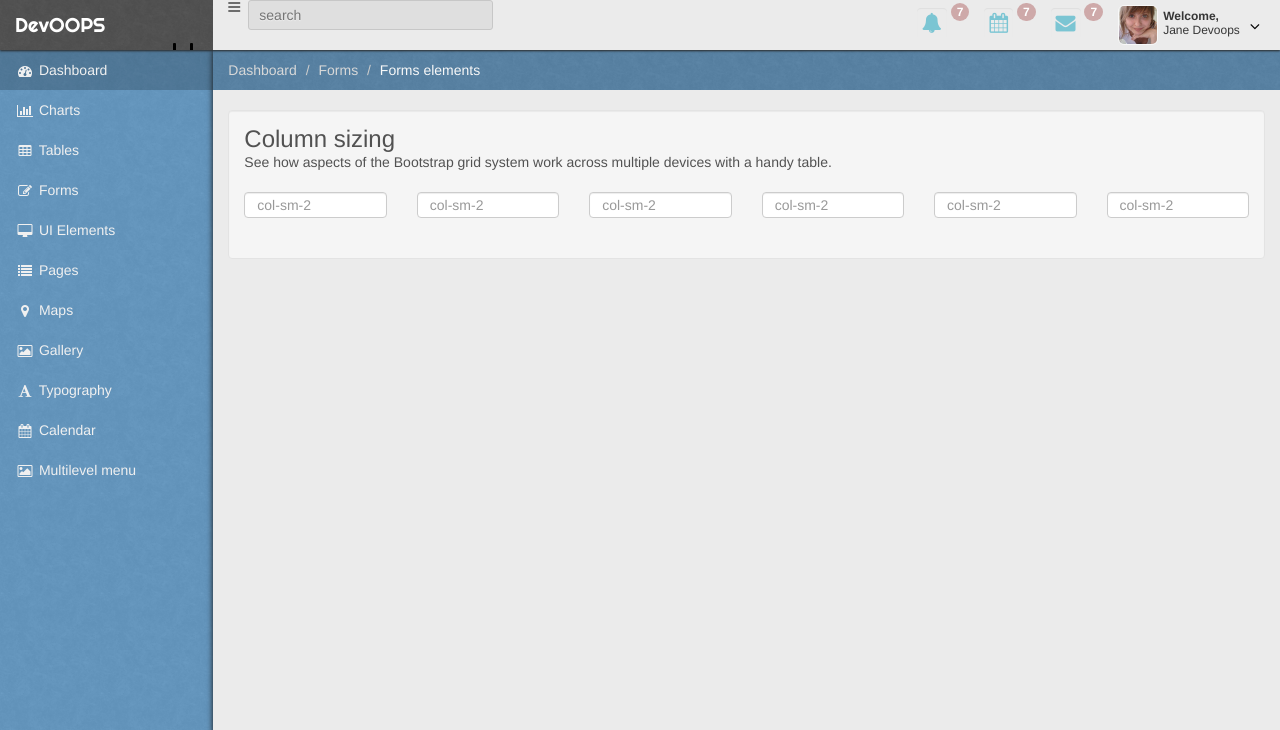
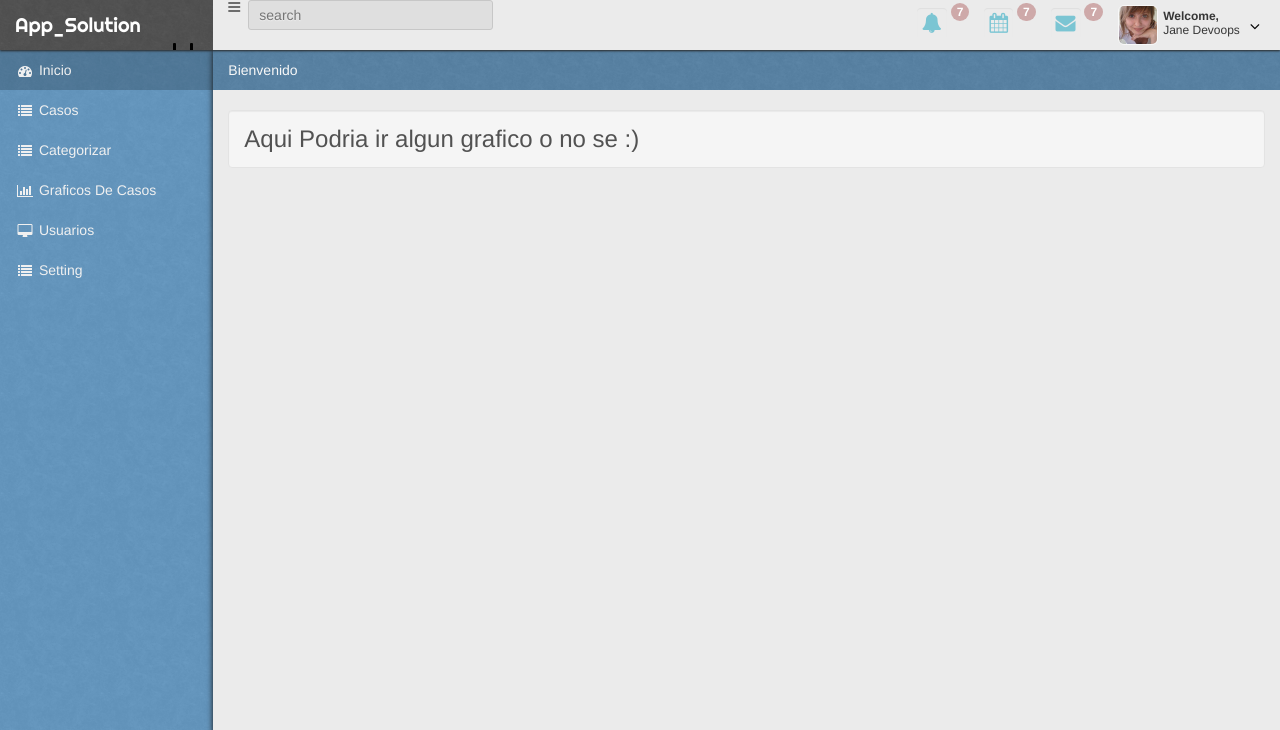
Before and after one commit to Ivette14/app_solution, a CodeIgniter app: page /app_solution/ in a window 1280 px wide. Shown: the top 730 px of the page. Run offline with CodeIgniter, Linux system fonts and the light colour scheme; some libraries are stand-ins or nearby versions.

Commit message:
plantilla
definicion de modulos

```diff
--- a/application/controllers/welcome.php
+++ b/application/controllers/welcome.php
@@ -31,7 +31,7 @@ class Welcome extends CI_Controller {
 	public function index()
 	{
 		$this->load->view('header');
-			$this->load->view('form/frm_new_caso');
+			$this->load->view('inicio');
 		$this->load->view('foorter');
 
 
--- a/application/views/header.php
+++ b/application/views/header.php
@@ -49,7 +49,7 @@
 	<div class="container-fluid expanded-panel">
 		<div class="row">
 			<div id="logo" class="col-xs-12 col-sm-2">
-				<a href="index.html">DevOOPS</a>
+				<a href="index.html">App_Solution</a>
 			</div>
 			<div id="top-panel" class="col-xs-12 col-sm-10">
 				<div class="row">
@@ -148,168 +148,62 @@
 				<li>
 					<a href="ajax/dashboard.html" class="active ajax-link">
 						<i class="fa fa-dashboard"></i>
-						<span class="hidden-xs">Dashboard</span>
+						<span class="hidden-xs">Inicio</span>
 					</a>
 				</li>
 				<li class="dropdown">
 					<a href="#" class="dropdown-toggle">
-						<i class="fa fa-bar-chart-o"></i>
-						<span class="hidden-xs">Charts</span>
+						<i class="fa fa-list"></i>
+						<span class="hidden-xs">Casos</span>
 					</a>
 					<ul class="dropdown-menu">
-						<li><a class="ajax-link" href="ajax/charts_xcharts.html">xCharts</a></li>
-						<li><a class="ajax-link" href="ajax/charts_flot.html">Flot Charts</a></li>
-						<li><a class="ajax-link" href="ajax/charts_google.html">Google Charts</a></li>
-						<li><a class="ajax-link" href="ajax/charts_morris.html">Morris Charts</a></li>
-						<li><a class="ajax-link" href="ajax/charts_coindesk.html">CoinDesk realtime</a></li>
+						<li><a class="ajax-link" href="ajax/charts_xcharts.html">Nuevo Caso</a></li>
+						<li><a class="ajax-link" href="ajax/charts_flot.html">Estados De Casos</a></li>
+						<li><a class="ajax-link" href="ajax/charts_google.html">Redirreccion de Casos</a></li>
+						<li><a class="ajax-link" href="ajax/charts_morris.html">Casos Sin Resolver</a></li>
 					</ul>
 				</li>
 				<li class="dropdown">
 					<a href="#" class="dropdown-toggle">
-						<i class="fa fa-table"></i>
-						 <span class="hidden-xs">Tables</span>
+						<i class="fa fa-list"></i>
+						 <span class="hidden-xs">Categorizar</span>
 					</a>
 					<ul class="dropdown-menu">
-						<li><a class="ajax-link" href="ajax/tables_simple.html">Simple Tables</a></li>
-						<li><a class="ajax-link" href="ajax/tables_datatables.html">Data Tables</a></li>
-						<li><a class="ajax-link" href="ajax/tables_beauty.html">Beauty Tables</a></li>
+						<li><a class="ajax-link" href="ajax/tables_simple.html">Categorias</a></li>
+						<li><a class="ajax-link" href="ajax/tables_datatables.html">Nueva Catagoria</a></li>
+
 					</ul>
 				</li>
 				<li class="dropdown">
 					<a href="#" class="dropdown-toggle">
-						<i class="fa fa-pencil-square-o"></i>
-						 <span class="hidden-xs">Forms</span>
+						<i class="fa fa-bar-chart-o"></i>
+						 <span class="hidden-xs">Graficos De Casos</span>
 					</a>
 					<ul class="dropdown-menu">
-						<li><a class="ajax-link" href="ajax/forms_elements.html">Elements</a></li>
-						<li><a class="ajax-link" href="ajax/forms_layouts.html">Layouts</a></li>
-						<li><a class="ajax-link" href="ajax/forms_file_uploader.html">File Uploader</a></li>
+						<li><a class="ajax-link" href="ajax/forms_elements.html">Historial e Casos</a></li>
+
 					</ul>
 				</li>
 				<li class="dropdown">
 					<a href="#" class="dropdown-toggle">
 						<i class="fa fa-desktop"></i>
-						 <span class="hidden-xs">UI Elements</span>
+						 <span class="hidden-xs">Usuarios</span>
 					</a>
 					<ul class="dropdown-menu">
-						<li><a class="ajax-link" href="ajax/ui_grid.html">Grid</a></li>
-						<li><a class="ajax-link" href="ajax/ui_buttons.html">Buttons</a></li>
-						<li><a class="ajax-link" href="ajax/ui_progressbars.html">Progress Bars</a></li>
-						<li><a class="ajax-link" href="ajax/ui_jquery-ui.html">Jquery UI</a></li>
-						<li><a class="ajax-link" href="ajax/ui_icons.html">Icons</a></li>
+						<li><a class="ajax-link" href="ajax/ui_grid.html">Register</a></li>
+						<li><a class="ajax-link" href="ajax/ui_buttons.html">Usuarios</a></li>
 					</ul>
 				</li>
 				<li class="dropdown">
 					<a href="#" class="dropdown-toggle">
 						<i class="fa fa-list"></i>
-						 <span class="hidden-xs">Pages</span>
+						 <span class="hidden-xs">Setting</span>
 					</a>
 					<ul class="dropdown-menu">
-						<li><a href="ajax/page_login.html">Login</a></li>
-						<li><a href="ajax/page_register.html">Register</a></li>
-						<li><a id="locked-screen" class="submenu" href="ajax/page_locked.html">Locked Screen</a></li>
-						<li><a class="ajax-link" href="ajax/page_contacts.html">Contacts</a></li>
-						<li><a class="ajax-link" href="ajax/page_feed.html">Feed</a></li>
-						<li><a class="ajax-link add-full" href="ajax/page_messages.html">Messages</a></li>
-						<li><a class="ajax-link" href="ajax/page_pricing.html">Pricing</a></li>
-						<li><a class="ajax-link" href="ajax/page_invoice.html">Invoice</a></li>
-						<li><a class="ajax-link" href="ajax/page_search.html">Search Results</a></li>
-						<li><a class="ajax-link" href="ajax/page_404.html">Error 404</a></li>
-						<li><a href="ajax/page_500.html">Error 500</a></li>
+						<li><a href="ajax/page_login.html">No se que van a poner aqui</a></li>
+
 					</ul>
 				</li>
-				<li class="dropdown">
-					<a href="#" class="dropdown-toggle">
-						<i class="fa fa-map-marker"></i>
-						<span class="hidden-xs">Maps</span>
-					</a>
-					<ul class="dropdown-menu">
-						<li><a class="ajax-link" href="ajax/maps.html">OpenStreetMap</a></li>
-						<li><a class="ajax-link" href="ajax/map_fullscreen.html">Fullscreen map</a></li>
-					</ul>
-				</li>
-				<li class="dropdown">
-					<a href="#" class="dropdown-toggle">
-						<i class="fa fa-picture-o"></i>
-						 <span class="hidden-xs">Gallery</span>
-					</a>
-					<ul class="dropdown-menu">
-						<li><a class="ajax-link" href="ajax/gallery_simple.html">Simple Gallery</a></li>
-						<li><a class="ajax-link" href="ajax/gallery_flickr.html">Flickr Gallery</a></li>
-					</ul>
-				</li>
-				<li>
-					 <a class="ajax-link" href="ajax/typography.html">
-						 <i class="fa fa-font"></i>
-						 <span class="hidden-xs">Typography</span>
-					</a>
-				</li>
-				 <li>
-					<a class="ajax-link" href="ajax/calendar.html">
-						 <i class="fa fa-calendar"></i>
-						 <span class="hidden-xs">Calendar</span>
-					</a>
-				 </li>
-				<li class="dropdown">
-					<a href="#" class="dropdown-toggle">
-						<i class="fa fa-picture-o"></i>
-						 <span class="hidden-xs">Multilevel menu</span>
-					</a>
-					<ul class="dropdown-menu">
-						<li><a href="#">First level menu</a></li>
-						<li><a href="#">First level menu</a></li>
-						<li class="dropdown">
-							<a href="#" class="dropdown-toggle">
-								<i class="fa fa-plus-square"></i>
-								<span class="hidden-xs">Second level menu group</span>
-							</a>
-							<ul class="dropdown-menu">
-								<li><a href="#">Second level menu</a></li>
-								<li><a href="#">Second level menu</a></li>
-								<li class="dropdown">
-									<a href="#" class="dropdown-toggle">
-										<i class="fa fa-plus-square"></i>
-										<span class="hidden-xs">Three level menu group</span>
-									</a>
-									<ul class="dropdown-menu">
-										<li><a href="#">Three level menu</a></li>
-										<li><a href="#">Three level menu</a></li>
-										<li class="dropdown">
-											<a href="#" class="dropdown-toggle">
-												<i class="fa fa-plus-square"></i>
-												<span class="hidden-xs">Four level menu group</span>
-											</a>
-											<ul class="dropdown-menu">
-												<li><a href="#">Four level menu</a></li>
-												<li><a href="#">Four level menu</a></li>
-												<li class="dropdown">
-													<a href="#" class="dropdown-toggle">
-														<i class="fa fa-plus-square"></i>
-														<span class="hidden-xs">Five level menu group</span>
-													</a>
-													<ul class="dropdown-menu">
-														<li><a href="#">Five level menu</a></li>
-														<li><a href="#">Five level menu</a></li>
-														<li class="dropdown">
-															<a href="#" class="dropdown-toggle">
-																<i class="fa fa-plus-square"></i>
-																<span class="hidden-xs">Six level menu group</span>
-															</a>
-															<ul class="dropdown-menu">
-																<li><a href="#">Six level menu</a></li>
-																<li><a href="#">Six level menu</a></li>
-															</ul>
-														</li>
-													</ul>
-												</li>
-											</ul>
-										</li>
-										<li><a href="#">Three level menu</a></li>
-									</ul>
-								</li>
-							</ul>
-						</li>
-					</ul>
-				</li>
+
 			</ul>
 		</div>
--- /dev/null
+++ b/application/views/inicio.php
@@ -0,0 +1,31 @@
+
+		<div id="content" class="col-xs-12 col-sm-10">
+		<div class="row">
+	<div id="breadcrumb" class="col-md-12">
+		<ol class="breadcrumb">
+			<li><a href="index.html"> Bienvenido</a></li>
+
+		</ol>
+	</div>
+	</div>
+
+		<!--Start Content-->
+	<div class="well">
+	<h3 id="grid-options">Aqui Podria ir algun grafico o no se :)</h3>
+
+	</div>
+	</div>
+
+<script type="text/javascript">
+// Run Select2 on element
+function Select2Test(){
+	$("#el2").select2();
+}
+$(document).ready(function() {
+	// Load script of Select2 and run this
+	LoadSelect2Script(Select2Test);
+	WinMove();
+});
+</script>
+
+		<!--End Content-->
```
